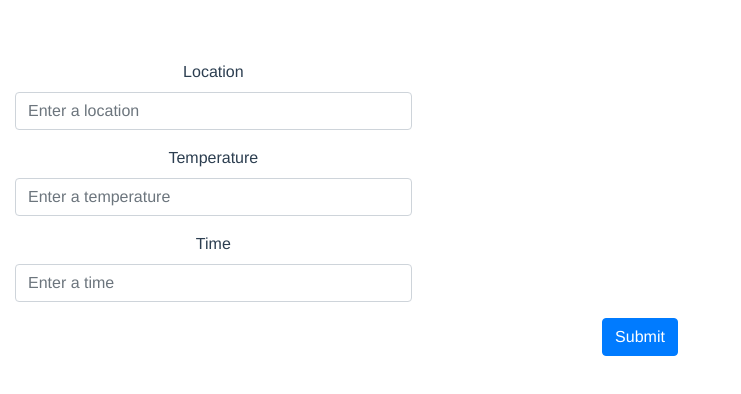
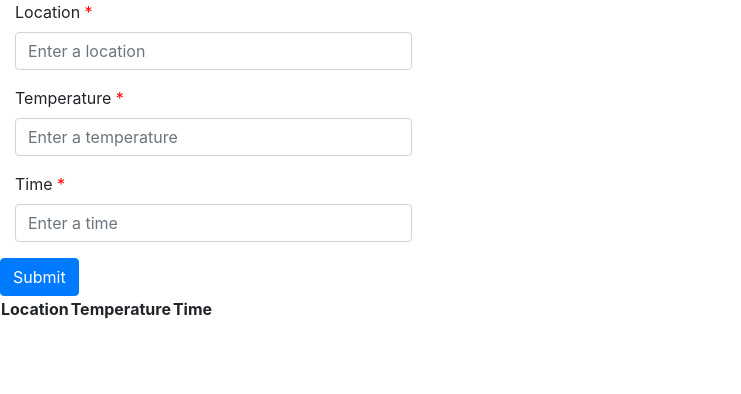
Before and after one commit to kylemacd/rafflebox_assignment, a Vue app: page / in a window 1280 px wide. Shown: the top 394 px of the page, without its empty margins (0-741 px from the left). Built offline with nearby package versions, Linux system fonts and the light colour scheme.

Commit message:
- Form built with validations - Started work with api, cors issues, WIP

```diff
--- a/server.ts
+++ b/server.ts
@@ -1,6 +1,7 @@
 import express from 'express';
 import mongoose from 'mongoose';
 import bodyParser from 'body-parser';
+import cors from 'cors'
 
 const app = express();
 const PORT = 8000;
@@ -19,6 +20,11 @@ app.use(bodyParser.urlencoded({
 }));
 app.use(bodyParser.json());
 
+app.use(cors({
+  origin: 'http://localhost:3000'
+}))
+
+app.get('/', (req, res) => res.send('Hi there'));
 app.get('/api', (req, res) => res.send('Express + TypeScript Server'));
 app.use('/api/weather', weatherRoutes)
 
--- a/src/App.vue
+++ b/src/App.vue
@@ -1,28 +1,20 @@
 <template>
   <div id="app">
     <WeatherForm />
+    <WeatherList />
   </div>
 </template>
 
 <script lang="ts">
-import { Component, Vue } from 'vue-property-decorator'
+import Vue from 'vue'
 import WeatherForm from './components/WeatherForm.vue'
+import WeatherList from './components/WeatherList.vue'
 
-@Component({
+export default Vue.extend({
+  name: 'App',
   components: {
-    WeatherForm
+    WeatherForm,
+    WeatherList
   }
 })
-export default class App extends Vue {}
 </script>
-
-<style>
-#app {
-  font-family: Avenir, Helvetica, Arial, sans-serif;
-  -webkit-font-smoothing: antialiased;
-  -moz-osx-font-smoothing: grayscale;
-  text-align: center;
-  color: #2c3e50;
-  margin-top: 60px;
-}
-</style>
--- a/src/components/WeatherForm.vue
+++ b/src/components/WeatherForm.vue
@@ -4,41 +4,42 @@
       <fieldset>
         <div class="">
           <form
-            @submit="validateForm"
+            id="addWeather"
+            @submit.prevent="validateForm"
           >
             <div class="col-4">
               <div class="form-group">
-                <label for="location">Location</label>
+                <label for="location">Location <span>*</span></label>
                 <input
                   id="location"
+                  v-model="location"
                   type="text"
-                  class="form-control"
+                  class="form-control required"
                   placeholder="Enter a location"
-                  v-model="location"
                 >
               </div>
             </div>
             <div class="col-4">
               <div class="form-group">
-                <label for="temperature">Temperature</label>
+                <label for="temperature">Temperature <span>*</span></label>
                 <input
                   id="temperature"
+                  v-model="temperature"
                   type="text"
-                  class="form-control"
+                  class="form-control required"
                   placeholder="Enter a temperature"
-                  v-model="temperature"
                 >
               </div>
             </div>
             <div class="col-4">
               <div class="form-group">
-                <label for="temperature">Time</label>
+                <label for="time">Time <span>*</span></label>
                 <input
                   id="time"
+                  v-model="time"
                   type="text"
-                  class="form-control"
+                  class="form-control required"
                   placeholder="Enter a time"
-                  v-model="time"
                 >
               </div>
             </div>
@@ -56,10 +57,48 @@
 </template>
 
 <script lang="ts">
-import { Component, Prop, Vue } from 'vue-property-decorator'
-
-    @Component
-export default class WeatherForm extends Vue {
-
+import api from '../services/api'
+export default {
+  name: 'WeatherForm',
+  data () {
+    return {
+      errors: [],
+      location: '',
+      temperature: '',
+      time: ''
+    }
+  },
+  methods: {
+    validateForm () {
+      this.errors = []
+      const requiredFields = this.$el.querySelectorAll('.required')
+      const errors = this.errors
+      requiredFields.forEach(function (field) {
+        if (field.value === '') {
+          errors.push([field.id + 'is required'])
+          field.classList.add('alert-danger')
+        } else {
+          field.classList.remove('alert-danger')
+        }
+      })
+      if (!errors.length) {
+        console.log(this.props)
+        api.post('/weather', {
+          firstName: 'Fred',
+          lastName: 'Flintstone'
+        }).then(function (response) {
+          console.log(response)
+        }).catch(function (error) {
+          console.log(error)
+        })
+      }
+    }
+  }
 }
 </script>
+
+<style>
+  label span {
+    color: red;
+  }
+</style>
--- /dev/null
+++ b/src/components/WeatherList.vue
@@ -0,0 +1,29 @@
+<template>
+  <div class="list">
+    <table>
+      <th>Location</th>
+      <th>Temperature</th>
+      <th>Time</th>
+      <tr
+        v-for="weather in weathers"
+        :key="weather._id"
+      >
+        <td>{{ weather.location }}</td>
+        <td>{{ weather.temperature }}</td>
+        <td>{{ weather.time }}</td>
+      </tr>
+    </table>
+  </div>
+</template>
+
+<script lang="ts">
+import api from '../services/api'
+export default {
+  name: 'WeatherList',
+  data () {
+    return {
+      weathers: api.get('/weather')
+    }
+  }
+}
+</script>
--- a/src/main.ts
+++ b/src/main.ts
@@ -1,11 +1,13 @@
 import Vue from 'vue'
 import App from './App.vue'
 import BootstrapVue from 'bootstrap-vue'
+
 import 'bootstrap/dist/css/bootstrap.css'
 import 'bootstrap-vue/dist/bootstrap-vue.css'
 
 Vue.config.productionTip = false
 Vue.use(BootstrapVue)
+Vue.config.productionTip = false
 
 new Vue({
   render: h => h(App)
--- /dev/null
+++ b/src/services/api.ts
@@ -0,0 +1,7 @@
+import axios from 'axios'
+
+const api = axios.create({
+  baseURL: 'localhost:8000/api'
+})
+
+export default api
```
Also changed, not shown: package.json (+9 -3 lines), src/tsconfig.json (+4 -5 lines), 1 other file (tests, documents, lock files or other folders).
